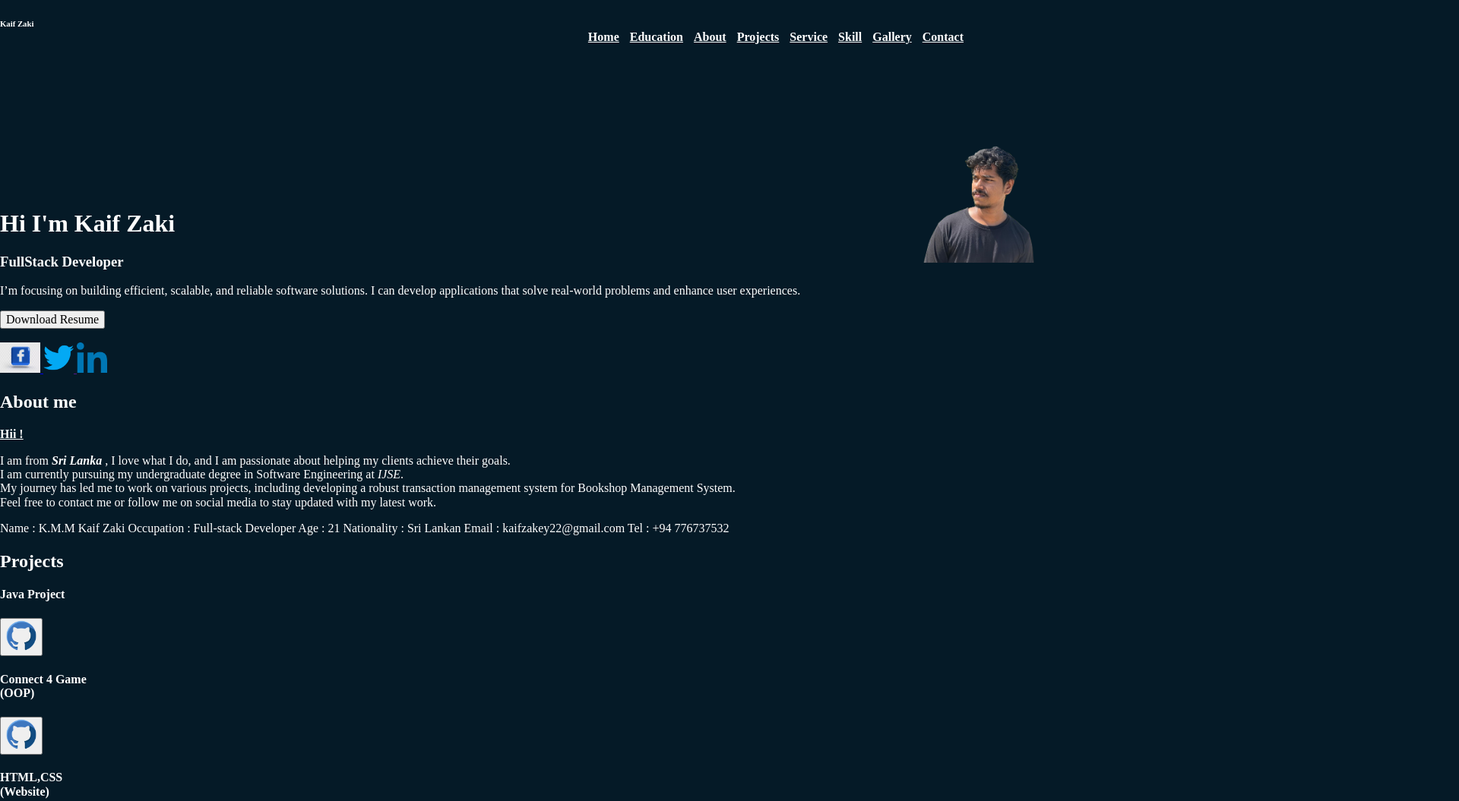
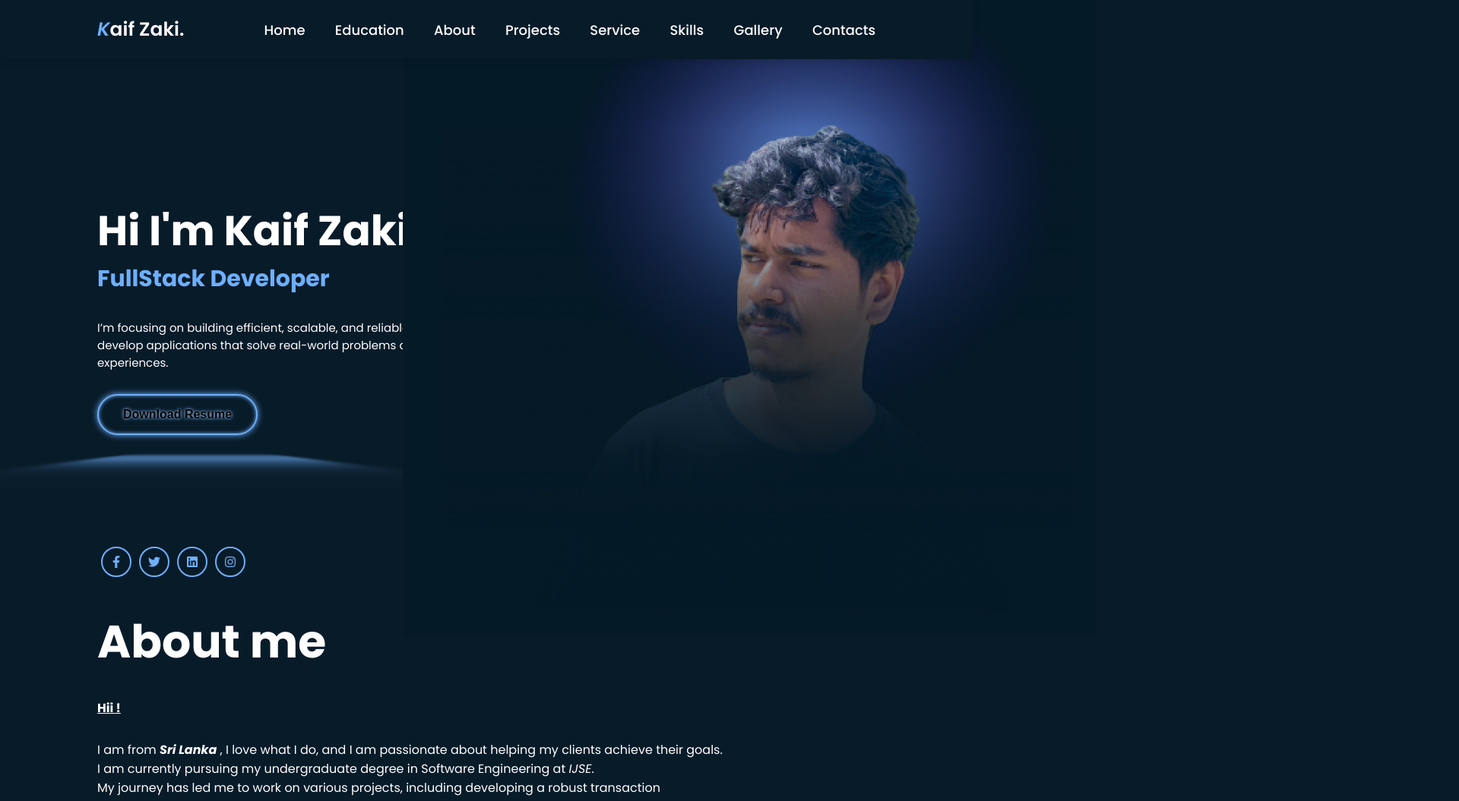
Before and after one commit to Kaif-Zakey/Portfolio, a plain HTML site: page index.html in a window 1280 px wide. Shown: the top 1055 px of the page at 76% size, 1920 px wide, since content can reach past the window. Drawn offline with Linux system fonts and the light colour scheme; files whose address does not match are found by name.

Commit message:
updateCSS

```diff
--- a/CSS/stylesheet.css
+++ b/CSS/stylesheet.css
@@ -1,47 +1,254 @@
-:root{
-    --bgcolor:rgba(5, 26, 39, 1);
+*{
+    margin: 0;
+    padding: 0;
+    box-sizing: border-box;
+
 }
 
 body{
-    background-color: var(--bgcolor);
+    background: #081b29;
     color: white;
+    font-family: "Poppins", sans-serif;
+    font-weight: 400;
+    font-style: normal;
+    overflow-x: hidden;
 
 }
-.toptab{
+header nav ul li{
+    list-style: none;
+    display: inline-block;
+}
+
+
+.header{
     position: fixed;
     top: 0;
-    left:0;
+    left: 0;
     width: 100%;
-    padding: 0px;
-    background-color: var(--bgcolor);
+    padding: 20px 10%;
+    background: #081b29 ;
     display: flex;
-    z-index: 2;
-    margin-bottom: 0px;
+    justify-content: space-between;
+    align-items: center;
+    z-index:100 ;
+    box-shadow: 0 2px 10px rgba(0, 0, 0, 0.1);
+
+
 }
 
-#stname{
+.logo{
+    font-size: 25px;
+    color: white;
+    text-decoration: none;
+    font-weight: 600;
+}
+
+.logo em{
+    color: rgba(110, 175, 251, 1);
+}
+
+.navigation a{
+    font-size: 18px;
+    color: white;
+    text-decoration: none;
+    font-weight: 500;
+    margin-left:35px ;
+    transition: .3s;
+
+}
+
+.navigation a:hover{
+    color: rgba(110, 175, 251, 1);
+    font-weight: 900;
+    width: 100%;
+
+}
+
+.Home{
+     height: 100vh;
+    display: flex;
+    align-items: center;
+    padding: 0 10%;
+
+}
+
+.hContent{
+     max-width:600px ;
+
+}
+
+.hContent h1{
+    font-size: 55px;
+    font-weight: 700;
+}
+
+.hContent p{
+    font-size: 15px;
+    margin:30px 0 30px 0;
+}
+
+.hContent h3{
+
+    font-size: 30px;
+    font-weight: 700;
+    color: rgba(110, 175, 251, 1);
+}
+.resumebutton{
+    height: 20px;
+width: 100%;
+}
+
+.resumebutton button{
+    cursor: pointer;
+    display: inline-block;
+    position: relative;
+    color: black;
+    border-radius: 30px;
+    border:rgba(110, 175, 251, 1)  0.125em solid ;
+    text-shadow:
+            0 0 .20em #fff7,
+            0 0 .30em rgba(110, 175, 251, 1) ;
+    box-shadow:
+            inset 0 0 .3em rgba(110, 175, 251, 1) ,
+            0 0 .5em rgba(110, 175, 251, 1) ;
+    padding: 1em 2em;
+    font-size: 16px;
+    font-weight: 700;
+    background: #081b29;
 
 }
 
 
+.resumebutton button::before{
+    content:"";
+    position: absolute;
+    top: 140%;
+    width: 100%;
+    height: 50%;
+    background:rgba(110, 175, 251, 1) ;
+    transform:
+            perspective(0.2em)
+            rotateX(10deg)
+            scale(1.3,0.40);
+    filter: blur(0.5em);
+    opacity: 0.6;
+    transition: opacity 100ms linear;
+}
 
-header nav {
-    position: fixed;
-    right: 7px;
-    top: 40px;
+
+.resumebutton button:hover::after{
+    opacity: 2;
+    background:rgba(110, 175, 251, 1);
+}
+
+.resumebutton button:hover, .neon:focus{
+    color:  white;
+    background:rgba(110, 175, 251, 1);
 
 }
 
-header nav a{
-    margin: 3px;
-    color: white;
-    font-weight: bolder;
-    padding: 2px;
+.resumebutton button:hover::before{
+    opacity: 0.8;
+}
+
+.resumebutton button::after{
+    content: "";
+    background-color: #387bc9;
+    box-shadow:0 0 5em #387bc9;
+    z-index: -1;
+}
+.social-media{
+    position: absolute;
+    bottom: 40px;
+    width: 200px;
+    display: flex;
+    justify-content: space-around;
+}
+
+.social-media a{
+    position: relative;
+    display: inline-flex;
+    justify-content: center;
+    align-items: center;
+    width:40px ;
+    height: 40px;
+    background:#081b29;
+    z-index: 200;
+    border: 2px solid rgba(110, 175, 251, 1);
+    border-radius: 50%;
+    color:rgba(110, 175, 251, 1) ;
+    text-decoration: none;
+    z-index: 1;
+    overflow: hidden;
+}
+
+.social-media a::before{
+    content: '';
+    position: absolute;
+    background: rgba(110, 175, 251, 1) ;
+    top: 0;
+    left: 0;
+    width: 0;
+    height: 100%;
+    z-index: -1;
+    transition: .6s;
 
 }
 
-.intropic{
+.social-media a:hover::before{
+width: 100%;
+}
+
+.social-media a:hover{
+    color:#081b29 ;
+
+}
+
+.hContent .image{
+    position: absolute;
+    top: 0;
+    right: 250px;
+    width: 500px;
+    height: 10vh;
+    background:transparent;
+    background-blend-mode: overlay     ;
+
+
+}
+
+.About-section{
     position: relative;
-    left: 75rem;
-    top: 6rem;
+    height: 100vh;
+    display: flex;
+    flex-direction: column;
+    align-items: start;
+    padding: 0 0 0 10%;
 }
+
+.about-para{
+    max-width: 850px;
+}
+.about-title{
+    font-size: 40px;
+    font-weight: 500;
+}
+
+.sub-title{
+    position: relative;
+    top: 30px;
+}
+
+.about-para p:nth-child(2){
+    position: relative;
+    top: 60px;
+}
+.my-detailabout{
+    position: relative;
+    top: 100px;
+    display: flex;
+    flex-direction: row;
+    justify-content: space-between;
+    max-width:850px;
+    flex-grow: 3;
+
+}
--- a/index.html
+++ b/index.html
@@ -8,90 +8,73 @@
     <meta name="viewport" content="width=device-width, initial-scale=1.0">
     <link rel="icon" type="image/x-icon" href="Assets/logos/profile.png">
     <link rel="stylesheet" href="CSS/stylesheet.css">
-    <link rel="stylesheet" href="CSS/normalizeCSS.css">
+<!--    <link rel="stylesheet" href="CSS/normalizeCSS.css">-->
     <link rel="stylesheet" href="https://cdnjs.cloudflare.com/ajax/libs/font-awesome/5.15.3/css/all.min.css">
-
+    <link rel="preconnect" href="https://fonts.googleapis.com">
+    <link rel="preconnect" href="https://fonts.gstatic.com" crossorigin>
+    <link href="https://fonts.googleapis.com/css2?family=Poppins:ital,wght@0,100;0,200;0,300;0,400;0,500;0,600;0,700;0,800;0,900;1,100;1,200;1,300;1,400;1,500;1,600;1,700;1,800;1,900&display=swap" rel="stylesheet">
     <title>Portfolio</title>
 </head>
 <body>
 
-<!--Home-->
-<header id="toppage">
-  <div class="toptab">
-      <!--top Name-->
-      <div>
-          <h6 id="stname">Kaif Zaki</h6>
-      </div>
+<!--Header-->
+<header class="header">
 
-      <!--navi-->
+    <a href="#" class="logo"> <em>K</em>aif Zaki.</a>
+
         <nav>
-          <a href="index.html#toppage">Home</a>
-          <a href="index.html#education">Education</a>
-          <a href="index.html#About Me">About</a>
-          <a href="index.html#Projects">Projects</a>
-          <a href="index.html#Service">Service</a>
-          <a href="index.html#Skills">Skill</a>
-          <a href="index.html#Gallery">Gallery</a>
-          <a href="index.html#Contact">Contact</a>
+            <ul class="navigation">
+                <li><a href="">Home</a></li>
+                <li><a href="">Education</a></li>
+                <li><a href="">About</a></li>
+                <li><a href="">Projects</a></li>
+                <li><a href="">Service</a></li>
+                <li><a href="">Skills</a></li>
+                <li><a href="">Gallery</a></li>
+                <li><a href="">Contacts</a></li>
+            </ul>
         </nav>
-  </div>
 
-
-    <!--image-->
-    <div class="intropic" id="intro">
-        <img src="Assets/photos/my4.png" alt="my image" title="Me" height="250vh">
-    </div>
-
-    <!--intro my name-->
-    <div>
-        <h1>Hi I'm Kaif Zaki</h1>
-    </div>
-
-    <!--occupation-->
-    <div>
-        <h3>FullStack Developer</h3>
-    </div>
-
-    <!--Intro-->
-    <div>
-        <p>I’m focusing on building efficient, scalable, and  reliable software solutions.
-            I can develop applications that solve real-world problems and enhance user experiences.</p>
-    </div>
-
-    <!--Resume Button-->
-    <div>
-        <a href="Assets/myResume.pdf" download="myResume.pdf">
-            <button>Download Resume</button>
-        </a>
-    </div>
-
-    <br>
-
-    <!--social media button-->
-    <section>
-    <a href="https://www.facebook.com/kaif.zakey.18?mibextid=LQQJ4d">
-        <img src="Assets/logos/facebook.avif" alt="Click Imge" height="40px" title="Facebook" >
-    </a>
-
-    <a href="">
-    <img src=Assets/icon/twitter.png alt="Click Image" title="Twitter" height="40px" >
-    </a>
-
-    <a href="">
-        <img src="Assets/icon/linkedin.png" alt="Click Image" title="LinkedIn" height="40px">
-    </a>
-</section>
 
 </header>
 
-<!--about-->
-<main>
-<div>
+<!--main Content-->
+<main class="main-content">
+
+    <!--Hero or Intro Section-->
+    <section class="Home">
+        <div class="hContent">
+
+                <h1>Hi I'm Kaif Zaki</h1>
+                <h3>FullStack Developer</h3>
+                <p class="intro msg">
+                    I’m focusing on building efficient, scalable, and  reliable software solutions. I can develop applications that solve real-world problems and enhance user experiences.
+                </p>
+
+                <div class="resumebutton">
+                    <button>Download Resume</button>
+                </div>
+
+                <div class="social-media">
+                    <a href=""><i class="fab fa-facebook-f"></i></a>
+                    <a href=""><i class="fab fa-twitter"></i></a>
+                    <a href=""><i class="fab fa-linkedin"></i></a>
+                    <a href=""><i class="fab fa-instagram"></i></a>
+                </div>
+
+                <span class="image"><img src="./Assets/photos/my%20image.png" alt=""></span>
+        </div>
+    </section>
+
+    <!--about Section-->
+    <section class="About-section">
+        <div class="about-title">
             <h2 id="About Me"><b>About me</b></h2>
         </div>
 
-<div>
-    <p><b><u>Hii  !</u></b></p>
+       <div class="about-content">
+           <div class="about-para">
+               <p class="sub-title"><b><u>Hii  !</u></b></p>
                <p>
                    I am from <em><b>Sri Lanka</b></em> , I love what I do, and I am passionate about helping my clients achieve their goals.
                    <br>
@@ -99,46 +82,45 @@
                    <br>
                    My journey has led me to work on various projects, including developing a robust transaction management system for Bookshop Management System.
                    <br>
-        Feel free to contact me or follow me on social media to stay updated with my latest work.  </p>
+                   Feel free to contact me or follow me on social media to stay updated with my latest work.
+               </p>
            </div>
 
-<div>
-    <p>
-        Name : K.M.M Kaif Zaki
-        Occupation : Full-stack Developer
-        Age : 21
-        Nationality : Sri Lankan
-        Email : kaifzakey22@gmail.com
-        Tel : +94 776737532
-    </p>
+           <div class="my-detailabout">
+
+               <p>Name : K.M.M Kaif Zaki</p>
+               <p> Occupation : Full-stack Developer</p>
+               <p> Age : 21</p>
+               <p>Nationality : Sri Lankan</p>
+               <p>Email : kaifzakey22@gmail.com</p>
+               <p>Tel : +94 776737532</p>
+
            </div>
-</main>
+       </div>
 
-<!--Projects-->
-<main >
+    </section>
 
-    <!--Title-->
-    <div>
+    <!--Projects section-->
+    <section class="project-section">
+        <div class="title">
             <h2 id="Projects"><b>Projects</b></h2>
         </div>
 
-    <section>
-    <!--Card Title-->
+        <div class="card1">
             <div>
                 <h4>Java Project</h4>
             </div>
             <!--card Body-->
             <div>
-        <a href="https://github.com/Kaif-Zakey/Layered-Architecture.git" id="prf" target="_blank">
                     <button>
-                <img src="Assets/logos/Github.png" alt="click to view" height="40px" >
+                        <a href="https://github.com/Kaif-Zakey/Layered-Architecture.git" id="prf" target="_blank"> <img
+                                src="./Assets/icon/social.png" alt="visit github"> </a>
                     </button>
                 </a>
             </div>
-    </section>
+        </div>
 
-    <secction>
-        <!--Card2 Title-->
+        <div class="card2">
             <div>
                 <h4>Connect 4 Game <br> (OOP)</h4>
             </div>
@@ -151,17 +133,12 @@
                     </button>
                 </a>
             </div>
+        </div>
 
-    </secction>
-
-
-
-    <section>
-        <!--Card3 Title-->
+        <div class="card3">
             <div>
                 <h4>HTML,CSS<br>(Website)</h4>
             </div>
-
             <!--Card3 body-->
             <div>
                 <a href="https://github.com/Kaif-Zakey/Bookshop-Management-System.git" target="_blank">
@@ -170,20 +147,17 @@
                     </button>
                 </a>
             </div>
+        </div>
 
     </section>
 
-</main>
-
-<!--Skills-->
-<main>
-    <!--Skills Title-->
-    <div>
+    <!--skills section-->
+    <section class="skills-section">
+        <div class="title">
             <h2  id="Skills"><b>Skills</b></h2>
         </div>
 
-    <!--Skills body-->
-    <div>
+        <div class="first-set">
             <ul type="square">
                 <li>
                     My problem-solving abilities and analytical mindset allow me to tackle complex issues
@@ -203,171 +177,141 @@
             </ul>
         </div>
 
-    <!--languages and tools-->
-<main>
-    <!--Title-->
-    <div>
+
+        <section class="skillSub-content">
+            <div class="sub-title">
                 <h3 style="color: blue"><u>Languages,Frameworks And Tools.</u></h3>
             </div>
 
-    <!--body-->
-    <div>
+            <div class="skillSub-content">
                 <div>
                     <img src="Assets/tools/figma.png" alt="figma" height="40px">
                     <h5>Figma</h5>
                 </div>
-
                 <div>
                     <img src="Assets/tools/html.png" alt="html" height="40px">
                     <h5>HTML</h5>
                 </div>
-
                 <div>
                     <img src="Assets/tools/java.jpg" alt="java" height="40px">
                     <h5>Java</h5>
                 </div>
-
                 <div>
                     <img src="Assets/tools/CSS.png" alt="css" height="40px">
                     <h5>CSS</h5>
                 </div>
-
                 <div>
                     <img src="Assets/tools/git.jpg" alt="git" height="40px">
                     <h5>git</h5>
                 </div>
-
                 <div>
                     <img src="https://i.pngimg.me/thumb/f/720/5855662718320640.jpg" alt="MySQL" height="40px">
                     <h5>MySQL</h5>
                 </div>
-
                 <div>
                     <img src="https://w7.pngwing.com/pngs/79/518/png-transparent-js-react-js-logo-react-react-native-logos-icon-thumbnail.png" alt="React" height="40px">
                     <h5>React</h5>
                 </div>
-
                 <div>
                     <img src="https://p7.hiclipart.com/preview/520/669/92/c-programming-language-computer-icons-computer-programming-programming.jpg" alt="C#" height="40px">
                     <h5>C#</h5>
                 </div>
-
                 <div>
                     <img src="https://p7.hiclipart.com/preview/708/80/50/5bbc11749bc4b.jpg" alt="MongoDb" height="40px">
                     <h5>MongoDb</h5>
                 </div>
-
                 <div>
                     <img src="https://cdn.freebiesupply.com/logos/large/2x/nodejs-1-logo-png-transparent.png" alt="Node.js" height="40px">
                     <h5>Node.JS</h5>
                 </div>
-
                 <div>
                     <img src="https://encrypted-tbn0.gstatic.com/images?q=tbn:ANd9GcTt_sEn24GdlhKqI6zd0n6X4lbfVJlhN8l92w&s" alt="javaScript" height="40px">
                     <h5>JavaScript</h5>
                 </div>
 
+            </div>
+        </section>
+    </section>
 
-    </div>
-
-
-
-</main>
-
-
-</main>
-
-<!--Education-->
-<main id="education">
-    <!--Title-->
+    <!--Education section-->
+    <section class="education-section">
+        <!--title Education-->
         <div>
             <h2><b>Education</b></h2>
         </div>
 
-    <!--body-->
-    <div>
+        <div class="education-content">
 
             <div>
                 <img src="Assets/arafath2.jpeg" alt="School" id="arafath">
                 <p>Did My Ordinary Level in 2019 <br>
                     at Arafath Maha Vidyalaya </p>
             </div>
-
             <div>
                 <img src="https://pbs.twimg.com/profile_images/702360054331273221/pROdbOmQ_400x400.jpg" alt="Al-Fahriya" height="70px">
                 <p>Did My Advance Level in 2023 <br>
                     at Al-Fahriya central college </p>
             </div>
-
             <div>
                 <img src="https://www.ijse.lk/images/logos/ijse.png" alt="IJSE" height="50px">
                 <p>I am Currently pursuing <br> a BSC(Hons) in <br> Computer Science at IJSE</p>
             </div>
+        </div>
+    </section>
 
-    </div>
+    <!--Service section-->
+    <section class="service-section">
 
-
-
-</main>
-
-<!--Service-->
-<main id="Service">
-    <!--Title-->
         <div>
             <h2><b>Service</b></h2>
         </div>
 
-    <!--body-->
-    <div>
-        <!--card1 title-->
+        <div class="cards-services">
+
+            <div class="card-1">
                 <div>
                     <h4>Web Development</h4>
                 </div>
 
-        <!--card Body-->
                 <div>
                     <p>I develop robust e-commerce platforms with secure payment <br>
                         gateways and user-friendly interfaces to drive your online sales</p>
                 </div>
+            </div>
 
-        <!--card2 title-->
+            <div class="card-2">
                 <div>
                     <h4>App Development</h4>
                 </div>
 
-        <!--Card2 body-->
                 <div>
                     <p>
                         I can optimize your app’s performance to ensure <br>
                         fast load times, smooth transitions, and minimal crashes, providing a seamless user experience
                     </p>
                 </div>
+            </div>
 
-        <!--card3 title-->
+            <div class="card-3">
                 <div>
                     <h4>
                         UI/UX
                     </h4>
                 </div>
 
-        <!--card3 body-->
                 <div>
                     <p>
                         I can Design visually appealing interfaces that reflect your brand identity <br>
                         and engage users, using the latest design trends
                     </p>
                 </div>
+            </div>
+        </div>
+    </section>
 
-
-
-    </div>
-
-</main>
-
-<!--Gallery-->
-<main id="Gallery">
-    <!--title-->
-    <div>
+    <!--Gallery section-->
+    <section class="Gallery-section">
+        <div class="Gallery-title">
             <h2> <b>Gallery</b></h2>
         </div>
 
@@ -378,18 +322,18 @@
                 <img src="Assets/photos/my3.jpeg" alt="my photo" height="200px">
             </picture>
         </div>
-</main>
+    </section>
 
-<!--Contact-->
-<main id="Contact">
-    <!--title-->
-    <div>
+    <!--Contact Section-->
+    <section class="contacts-section">
+        <div class="contact-title">
             <h2><b>
                 Contact Me
             </b></h2>
         </div>
 
-<section>
+        <div class="contact-content">
+            <div class="contact-links">
                 <div>
                     <a href="mailto:kaifzakey22@gmail.com">
                         <img src="Assets/icon/mail.png" alt="click to mail" title="Click to mail" height="30px"> <p>kaifzakey22@gmail.com</p>
@@ -400,6 +344,8 @@
                     <a href="tel:0776737532">
                         <img src="Assets/icon/telephone.png" alt="click to call" height="30px"> <p>0776737532</p>
                     </a>
+                </div>
+
             </div>
 
             <div>
@@ -413,39 +359,42 @@
                     <button type="submit">Submit</button>
                 </form>
             </div>
+
+        </div>
     </section>
 </main>
 
+
 <!--footer-->
 <footer>
-    <div>
+    <div class="footer-socialLinks">
         <a href="https://www.facebook.com/kaif.zakey.18?mibextid=LQQJ4d">
-            <img src="Assets/logos/facebook.avif" alt="click to visit Facebook" height="30px" >
+          <i class="fab fa-facebook"></i>
+        </a>
+
+        <a href="https://x.com/zakeykaif34299?s=21">
+            <i class="fab fa-twitter"></i>
+        </a>
+
+        <a href="">
+            <i class="fab fa-github"></i>
+        </a>
+
+        <a href="">
+            <i class="fab fa-linkedin-in"></i>
+        </a>
+
+        <a href="https://www.instagram.com/kaif_zak?igsh=NGgxNDZncWJxMDQ%3D&utm_source=qr">
+            <i class="fab fa-instagram"></i>
         </a>
     </div>
 
     <div>
-        <a href="https://x.com/zakeykaif34299?s=21">
-            <img src="Assets/icon/twitter.png" alt="Twitter" height="30px">
-        </a>
-    </div>
-
-    <div>
-        <a href="">
-            <img src="Assets/icon/linkedin.png" alt="linkedin" height="30px">
-        </a>
-    </div>
-
-    <div>
-        <a href="https://www.instagram.com/kaif_zak?igsh=NGgxNDZncWJxMDQ%3D&utm_source=qr">
-            <img src="Assets/icon/insta.jpeg" alt="instagram" height="30px">
-        </a>
-    </div>
-
-    <div>
-        <p>Thank you for taking the time to view my portfolio. <br>
+        <p>
+            Thank you for taking the time to view my portfolio. <br>
             I look forward to connecting with you  to <br>
-            exploring how we can collaborate to create amazing digital experiences.</p>
+            exploring how we can collaborate to create amazing digital experiences .
+        </p>
     </div>
 </footer>
 
```
Also changed, not shown: Assets/icon/github.png (renamed from Assets/logos/Github.png), Assets/icon/insta.jpeg (deleted), Assets/icon/linkedin.png (deleted), Assets/icon/social.png (added), Assets/icon/twitter.png (deleted), Assets/logos/facebook.avif (deleted), Assets/logos/logo name.png (added), Assets/logos/logo.png (added), Assets/photos/headerpic.jpeg (deleted), Assets/photos/my image.png (added), Assets/photos/my4.png (deleted). Lines whose indentation alone changed are shown as unchanged.
